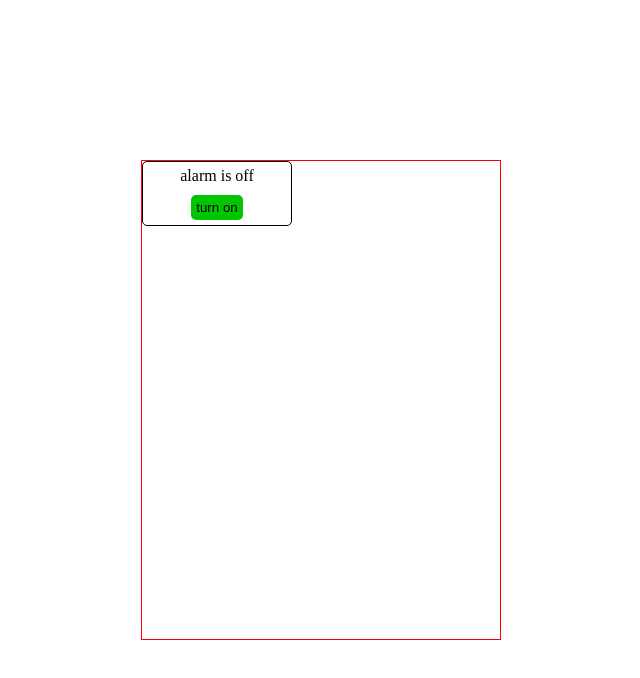
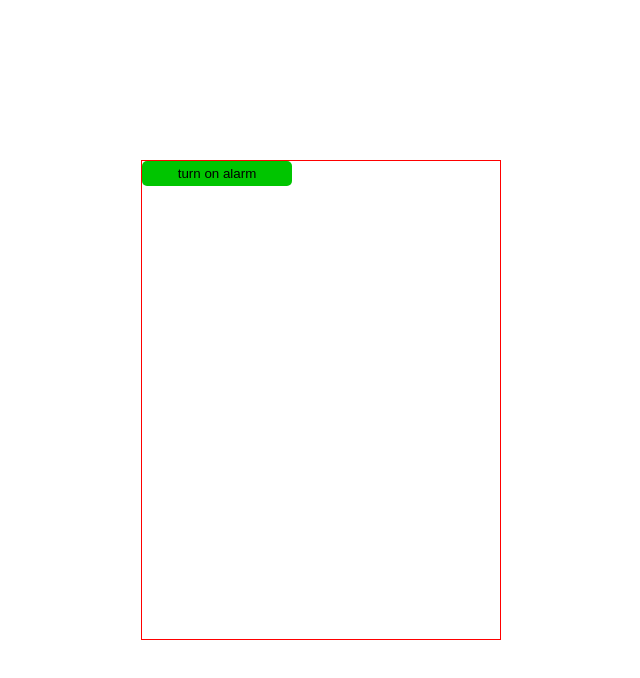
Before and after one commit to danifromecuador/we-are-what-we-repeatedly-do, a React (Vite) app: page / in a window 1280 px wide. Shown: the top 678 px of the page, without its empty margins (319-959 px from the left). Built offline with nearby package versions, Linux system fonts and the light colour scheme.

Commit message:
Log a message in the console every x minutes

```diff
--- a/src/pages/Alarm.jsx
+++ b/src/pages/Alarm.jsx
@@ -1,32 +1,42 @@
-import { useState } from 'react'
+import { useState, useEffect } from 'react'
 import '../styles/Alarm.css'
 
 export const Alarm = () => {
-  const [alarmState, setAlarmState] = useState("turn on")
-  const [message, setMessage] = useState("alarm is off")
+  const [alarmState, setAlarmState] = useState("turn on alarm")
+
+
   const handleOnOffAlarmBtn = () => {
-    if (alarmState === "turn on") {
-      setAlarmState("turn off")
-      setMessage("alarm is active")
+    if (alarmState === "turn on alarm") {
+      setAlarmState("turn off alarm")
+      console.log("alarm is on")
     }
     else {
-      setAlarmState("turn on")
-      setMessage("alarm is off")
+      setAlarmState("turn on alarm")
+      console.log("alarm is off")
     }
   }
 
+  useEffect(() => {
+    const intervalId = setInterval(() => {
+      const currentDate = new Date();
+      const minutes = currentDate.getMinutes();
+      const seconds = currentDate.getSeconds()
+      if (alarmState==="turn off alarm" && minutes % 1 === 0 && seconds % 5 === 0) {
+        console.log(`Alarm sound at ${minutes}:${seconds}`);
+      }
+    }, 1000);
+
+    return () => clearInterval(intervalId);
+  }, [alarmState]);
+
   return (
     <div className="alarm">
-      <p className='message'>
-        {message}
-      </p>
       <button
         className={`on-off-alarm-btn ${alarmState}`}
         onClick={handleOnOffAlarmBtn}
       >
         {alarmState}
       </button>
-
     </div>
   )
 }
--- a/src/styles/Alarm.css
+++ b/src/styles/Alarm.css
@@ -1,15 +1,11 @@
 .alarm {
   width: 150px;
-  border: 1px solid black;
+  /* border: 1px solid black; */
   border-radius: 5px;
   display: flex;
   flex-direction: column;
   align-items: center;
   justify-content: space-around;
-}
-
-.message, .on-off-alarm-btn {
-  margin: 5px;
 }
 
 .on-off-alarm-btn {
@@ -20,10 +16,10 @@
   border-radius: 5px;
 }
 
-.on-off-alarm-btn.on {
+.on-off-alarm-btn.turn.off.alarm {
+  background-color: rgb(255, 54, 54);
+}
+
+.on-off-alarm-btn.turn.on.alarm {
   background-color: rgb(0, 197, 0);
 }
-
-.on-off-alarm-btn.off {
-  background-color: rgb(255, 54, 54);
-}
```
